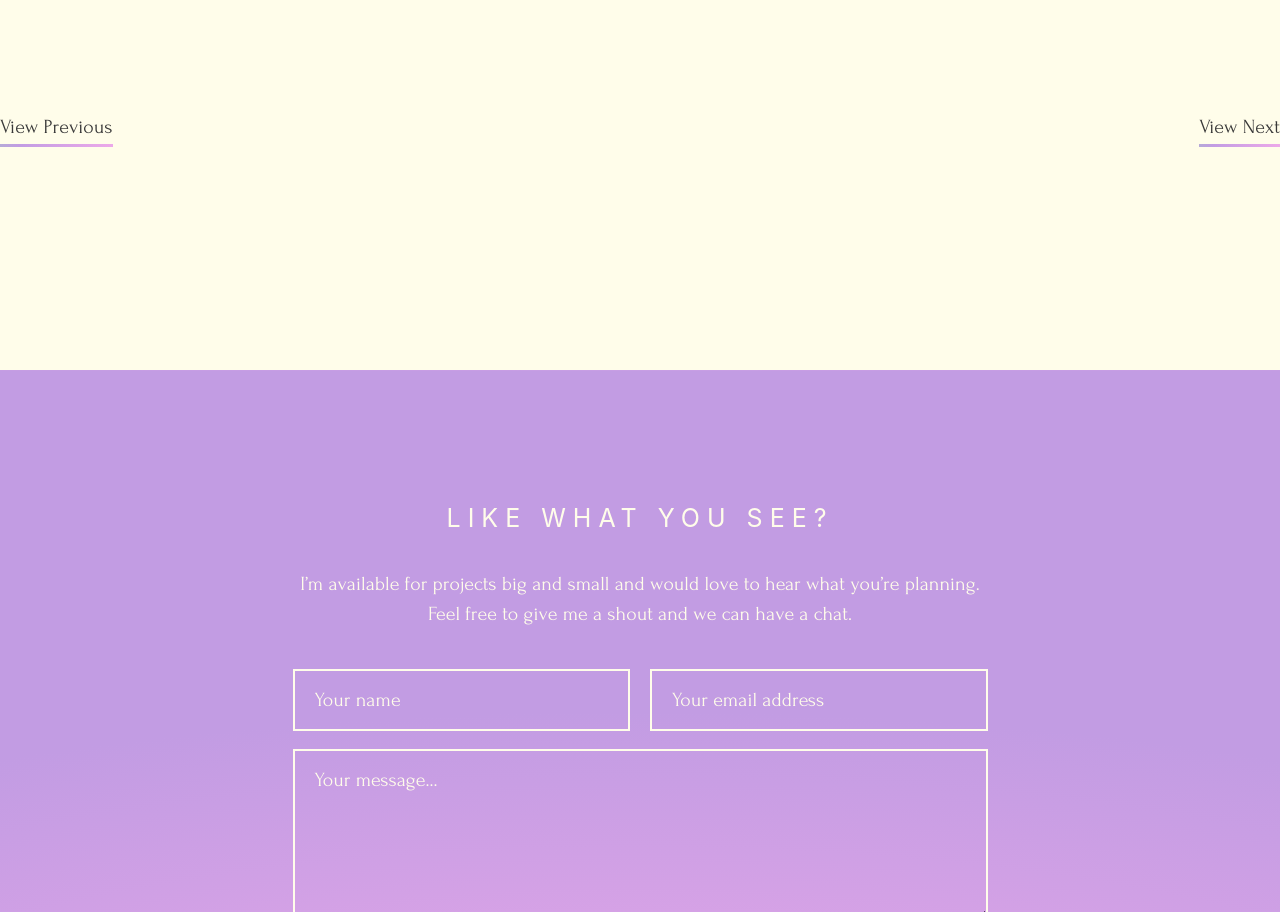
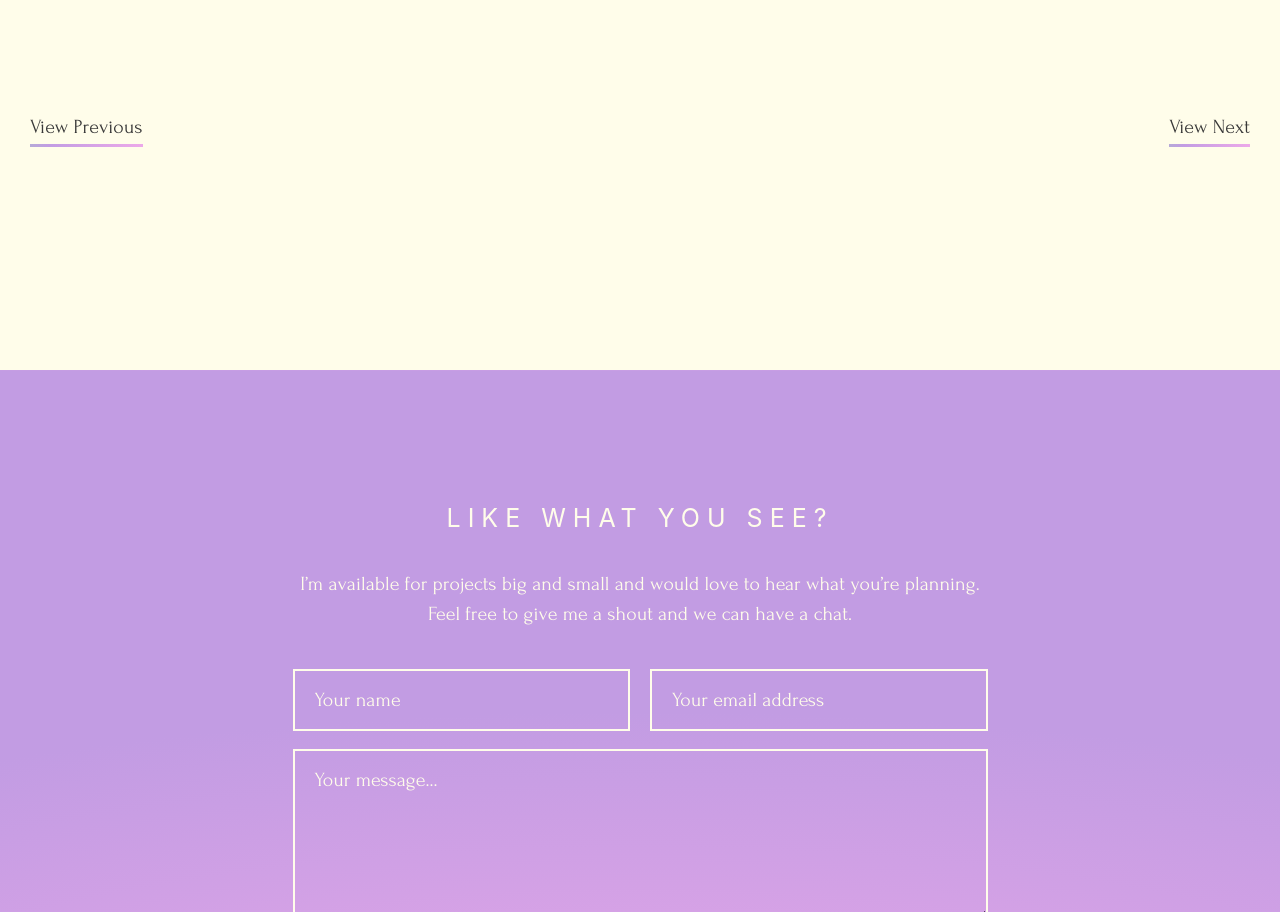
Before and after one commit to mattie1da/beth-larcombe, a Next.js app: page /projects/the-blend-academy in a window 1280 px wide. Shown: the part 4490-5402 px from the top of the page. Built offline with nearby package versions, Linux system fonts and the light colour scheme; a web font is replaced by a local one.

Commit message:
Amend project navigation as per new container

```diff
--- a/components/project/ProjectNavigation.tsx
+++ b/components/project/ProjectNavigation.tsx
@@ -2,6 +2,7 @@ import Link from "next/link";
 import { ButtonInterface } from "../../types";
 import utilStyles from "../../styles/utils.module.scss";
 import styles from "../../styles/components/project/ProjectNavigation.module.scss";
+import { Container } from "../../layouts";
 
 interface ProjectNavigationInterface {
   previous: ButtonInterface;
@@ -13,6 +14,7 @@ export const ProjectNavigation = ({
   next,
 }: ProjectNavigationInterface) => {
   return (
+    <Container>
       <div className={styles.buttons}>
         <Link href={previous.href} title={`Navigate to ${previous.text}`}>
           <a className={utilStyles.button}>View Previous</a>
@@ -21,5 +23,6 @@ export const ProjectNavigation = ({
           <a className={utilStyles.button}>View Next</a>
         </Link>
       </div>
+    </Container>
   );
 };
--- a/styles/components/project/ProjectNavigation.module.scss
+++ b/styles/components/project/ProjectNavigation.module.scss
@@ -4,11 +4,4 @@
   align-items: center;
   display: flex;
   justify-content: space-between;
-  padding-left: var(--gutter);
-  padding-right: var(--gutter);
-
-  @include desktop() {
-    padding-left: calc((100vw - var(--containerMaxWidth)) / 2);
-    padding-right: calc((100vw - var(--containerMaxWidth)) / 2);
-  }
 }
```
Lines whose indentation alone changed are shown as unchanged.
